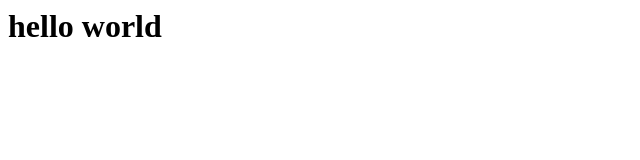
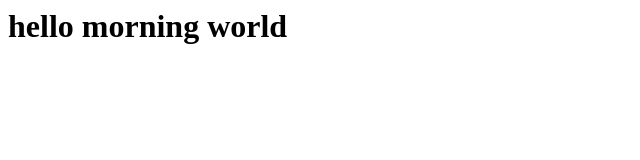
Before and after one commit to AtsushiSeki/conflict-app, a plain HTML site: page index.html in a window 1280 px wide. Shown: the whole page, without its empty margins (0-640 px from the left). Drawn offline with Linux system fonts and the light colour scheme.

Commit message:
change hello to good morning

```diff
--- a/index.html
+++ b/index.html
@@ -1 +1 @@
-<h1>hello world</h1>
+<h1>hello morning world</h1>
```
